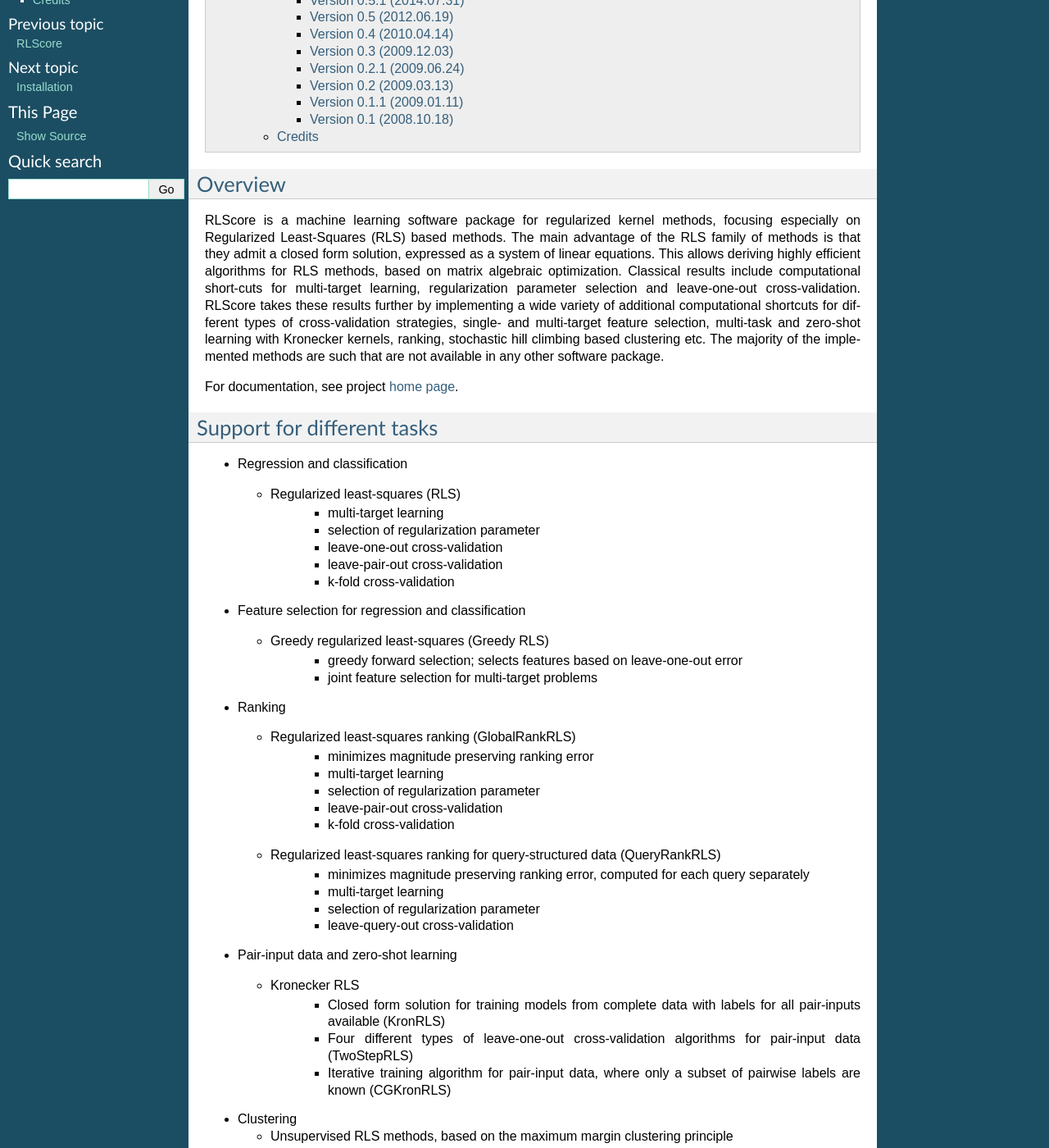
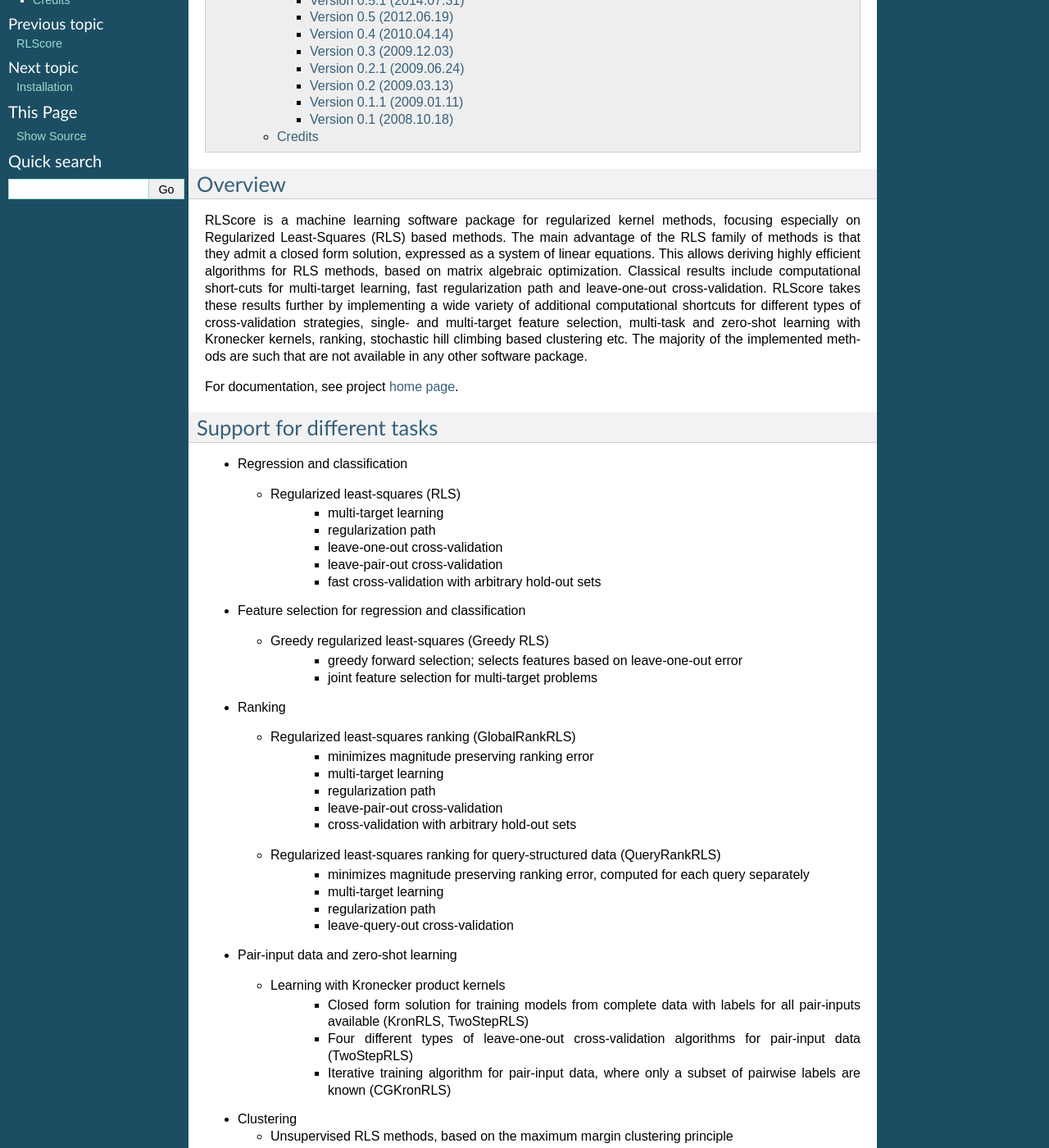
Before and after one commit to aatapa/RLScore, a Sphinx documentation site: the page built from docs/README.rst, in a window 1280 px wide and 1400 px high, scrolled down 482 px. Shown: the whole window at 82% size. Built offline with Sphinx 7.4.7, drawn with Linux system fonts in a browser that asks for light colours; some of the changed text lies outside the part shown.

Commit message:
very minor fixes

```diff
--- a/docs/README.rst
+++ b/docs/README.rst
@@ -24,7 +24,7 @@
 advantage of the RLS family of methods is that they admit a closed form solution, expressed as a system of linear equations.
 This allows deriving highly efficient algorithms for RLS methods, based on matrix
 algebraic optimization. Classical results include computational short-cuts for
-multi-target learning, regularization parameter selection and leave-one-out
+multi-target learning, fast regularization path and leave-one-out
 cross-validation. RLScore takes these results further by implementing a wide
 variety of additional computational shortcuts for different types of cross-validation
 strategies, single- and multi-target feature selection, multi-task and zero-shot
@@ -43,10 +43,10 @@
 
    - Regularized least-squares (RLS)
        - multi-target learning
-       - selection of regularization parameter
+       - regularization path
        - leave-one-out cross-validation
        - leave-pair-out cross-validation
-       - k-fold cross-validation
+       - fast cross-validation with arbitrary hold-out sets
 
 -  Feature selection for regression and classification
 
@@ -59,20 +59,20 @@
    - Regularized least-squares ranking (GlobalRankRLS)
        - minimizes magnitude preserving ranking error
        - multi-target learning
-       - selection of regularization parameter
+       - regularization path
        - leave-pair-out cross-validation
-       - k-fold cross-validation
+       - cross-validation with arbitrary hold-out sets
 
    - Regularized least-squares ranking for query-structured data (QueryRankRLS)
        - minimizes magnitude preserving ranking error, computed for each query separately
        - multi-target learning
-       - selection of regularization parameter
+       - regularization path
        - leave-query-out cross-validation
 
 -  Pair-input data and zero-shot learning
 
-   - Kronecker RLS
-       - Closed form solution for training models from complete data with labels for all pair-inputs available (KronRLS)
+   - Learning with Kronecker product kernels
+       - Closed form solution for training models from complete data with labels for all pair-inputs available (KronRLS, TwoStepRLS)
        - Four different types of leave-one-out cross-validation algorithms for pair-input data (TwoStepRLS)
        - Iterative training algorithm for pair-input data, where only a subset of pairwise labels are known (CGKronRLS)
 
--- a/docs/conf.py
+++ b/docs/conf.py
@@ -54,9 +54,9 @@
 # built documents.
 #
 # The short X.Y version.
-version = '0.6'
+version = '0.7'
 # The full version, including alpha/beta/rc tags.
-release = '0.6'
+release = '0.7'
 
 # The language for content autogenerated by Sphinx. Refer to documentation
 # for a list of supported languages.
@@ -244,8 +244,8 @@
 #  dir menu entry, description, category)
 texinfo_documents = [
   ('index', 'RLScore', u'RLScore Documentation',
-   u'Tapio Pahikkala, Antti Airola', 'RLScore', 'One line description of project.',
-   'Miscellaneous'),
+   u'Tapio Pahikkala, Antti Airola', 'RLScore', 'Regularized least-squares learners',
+   'Machine learning'),
 ]
 
 # Documents to append as an appendix to all manuals.
--- a/docs/tutorial_kronecker.rst
+++ b/docs/tutorial_kronecker.rst
@@ -15,7 +15,7 @@
 4. Neither t nor d occur in any training input
 
 1 is the standard setting of matrix completion, that has been considered especially in the context of
-recommender systems and matrix factorization methods. 2 and 3 are examples of multi-task learning
+recommender systems and matrix factorization methods. 2 and 3 are examples of multi-target learning
 problems, that can also be solved by using the regular RLS. The focus of this tutorial is on setting
 4, while the considered methods can also be used in the other settings. This can be seen as an example
 of the zero-shot learning problem, where we need to generalize from related learning tasks to a new
```
Also changed, not shown: README.rst (+8 -8 lines), docs/tutorial_kernels.rst (+4 -4 lines), docs/tutorial_ranking.rst (+3 -4 lines), docs/tutorial_regression.rst (+5 -6 lines).
